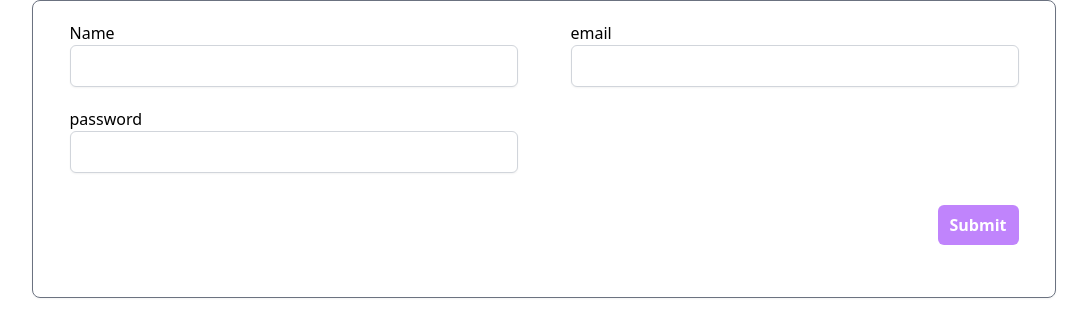
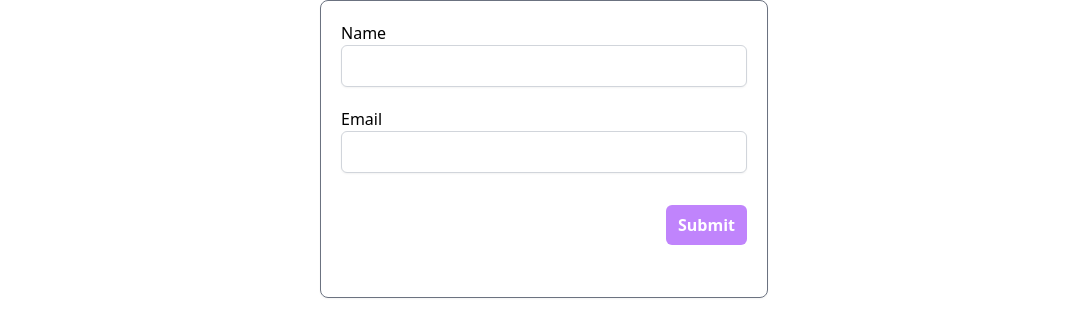
Before and after one commit to Shahriyar001/reuseable-componant, a React (Vite) app: page / in a window 1280 px wide. Shown: the top 336 px of the page, without its empty margins (96-1183 px from the left). Built offline with nearby package versions, Linux system fonts and the light colour scheme; the HTML template or start-up script is replaced by a standard one.

Commit message:
complite reuseable form

```diff
--- a/src/App.tsx
+++ b/src/App.tsx
@@ -1,10 +1,55 @@
 import Container from "./componants/ui/Container";
-import NormalForm from "./componants/NormalForm/NormalForm";
+import {
+  Form,
+  FormSection,
+  FormSubmit,
+  Input,
+} from "./componants/ReuseableForm";
+import { FieldValues, SubmitHandler, useForm } from "react-hook-form";
+import { z } from "zod";
 
 function App() {
+  const {
+    handleSubmit,
+    register,
+    formState: { errors },
+  } = useForm<TTest>();
+  const onSubmit = (data: FieldValues) => {
+    console.log(data);
+  };
+  const TeastScema = z.object({
+    name: z.string(),
+    email: z.string().email(),
+  });
+  type TTest = z.infer<typeof TeastScema>;
   return (
     <Container>
-      <NormalForm />
+      <Form onSubmit={handleSubmit(onSubmit) as SubmitHandler<FieldValues>}>
+        <FormSection>
+          <div className="w-full max-w-md">
+            <label className="block" htmlFor="name">
+              Name
+            </label>
+            <input
+              type="text"
+              id="name"
+              {...register("name", { required: true })}
+            />
+            {errors.name && (
+              <span className="text-xs text-red-500">
+                {errors.name.message}
+              </span>
+            )}
+          </div>
+          <Input
+            type="email"
+            register={register("email")}
+            errors={errors}
+            label="Email"
+          />
+        </FormSection>
+        <FormSubmit />
+      </Form>
     </Container>
   );
 }
--- /dev/null
+++ b/src/componants/NormalForm/InputField.tsx
@@ -0,0 +1,13 @@
+import { useFormContext } from "react-hook-form";
+
+const InputField = () => {
+  const { register, watch } = useFormContext();
+  console.log(watch("something"));
+  return (
+    <div>
+      <input type="text" {...register("something")} />
+    </div>
+  );
+};
+
+export default InputField;
--- a/src/componants/NormalForm/NormalForm.tsx
+++ b/src/componants/NormalForm/NormalForm.tsx
@@ -3,6 +3,7 @@ import cn from "../../utils/cn";
 import Button from "../ui/Button";
 import { zodResolver } from "@hookform/resolvers/zod";
 import { SignUpScema, TNormalForm } from "./validation";
+import InputField from "./inputField";
 
 const NormalForm = () => {
   const methods = useForm<TNormalForm>({
@@ -22,7 +23,7 @@ const NormalForm = () => {
   console.log(watch("name"));
   const double = true;
   return (
-    <FormProvider>
+    <FormProvider {...methods}>
       <form
         onSubmit={handleSubmit(onSubmit)}
         className={cn(
@@ -38,6 +39,12 @@ const NormalForm = () => {
             "md:grid-cols-2": double,
           })}
         >
+          <div className="w-full max-w-md">
+            <label className="block" htmlFor="name">
+              something
+            </label>
+            <InputField />
+          </div>
           <div className="w-full max-w-md">
             <label className="block" htmlFor="name">
               Name
--- /dev/null
+++ b/src/componants/ReuseableForm/Form.tsx
@@ -0,0 +1,26 @@
+import { createContext } from "react";
+import cn from "../../utils/cn";
+import { TForm } from "../../types";
+
+export const FormElementContext = createContext<{ double: boolean } | null>(
+  null
+);
+
+export const Form = ({ children, onSubmit, double = false }: TForm) => {
+  return (
+    <FormElementContext.Provider value={{ double }}>
+      <form
+        onSubmit={onSubmit}
+        className={cn(
+          "border border-gray-500 rounded-lg shadow-sm w-full p-5 mx-auto",
+          {
+            "max-w-5xl": double,
+            "max-w-md": !double,
+          }
+        )}
+      >
+        {children}
+      </form>
+    </FormElementContext.Provider>
+  );
+};
--- /dev/null
+++ b/src/componants/ReuseableForm/FormSection.tsx
@@ -0,0 +1,16 @@
+import { useContext } from "react";
+import cn from "../../utils/cn";
+import { FormElementContext } from ".";
+
+export const FormSection = ({ children }) => {
+  const { double } = useContext(FormElementContext);
+  return (
+    <div
+      className={cn(" grid grid-cols-1 justify-items-center  gap-5", {
+        "md:grid-cols-2": double,
+      })}
+    >
+      {children}
+    </div>
+  );
+};
--- /dev/null
+++ b/src/componants/ReuseableForm/FormSubmit.tsx
@@ -0,0 +1,21 @@
+import { useContext } from "react";
+import cn from "../../utils/cn";
+import Button from "../ui/Button";
+import { FormElementContext } from ".";
+
+export const FormSubmit = () => {
+  const { double } = useContext(FormElementContext);
+  return (
+    <div
+      className={cn("grid grid-cols-1 justify-items-center  gap-5 my-8", {
+        "md:grid-cols-2": double,
+      })}
+    >
+      <div className="w-full max-w-md col-start-1 md:col-start-2 flex justify-end">
+        <Button className="w-full  md:w-fit" type="submit">
+          Submit
+        </Button>
+      </div>
+    </div>
+  );
+};
--- /dev/null
+++ b/src/componants/ReuseableForm/Input.tsx
@@ -0,0 +1,13 @@
+export const Input = ({ label, register, errors, type }) => {
+  return (
+    <div className="w-full max-w-md">
+      <label className="block" htmlFor="name">
+        {label}
+      </label>
+      <input type={type} id="name" {...register} />
+      {errors.name && (
+        <span className="text-xs text-red-500">{errors.name.message}</span>
+      )}
+    </div>
+  );
+};
--- /dev/null
+++ b/src/componants/ReuseableForm/index.tsx
@@ -0,0 +1,4 @@
+export * from "./Form";
+export * from "./FormSection";
+export * from "./FormSubmit";
+export * from "./Input";
--- /dev/null
+++ b/src/types/index.tsx
@@ -0,0 +1 @@
+export * from "./form.type";
```
Also changed, not shown: src/types/form.type.tsx (added, +8 -0 lines).
